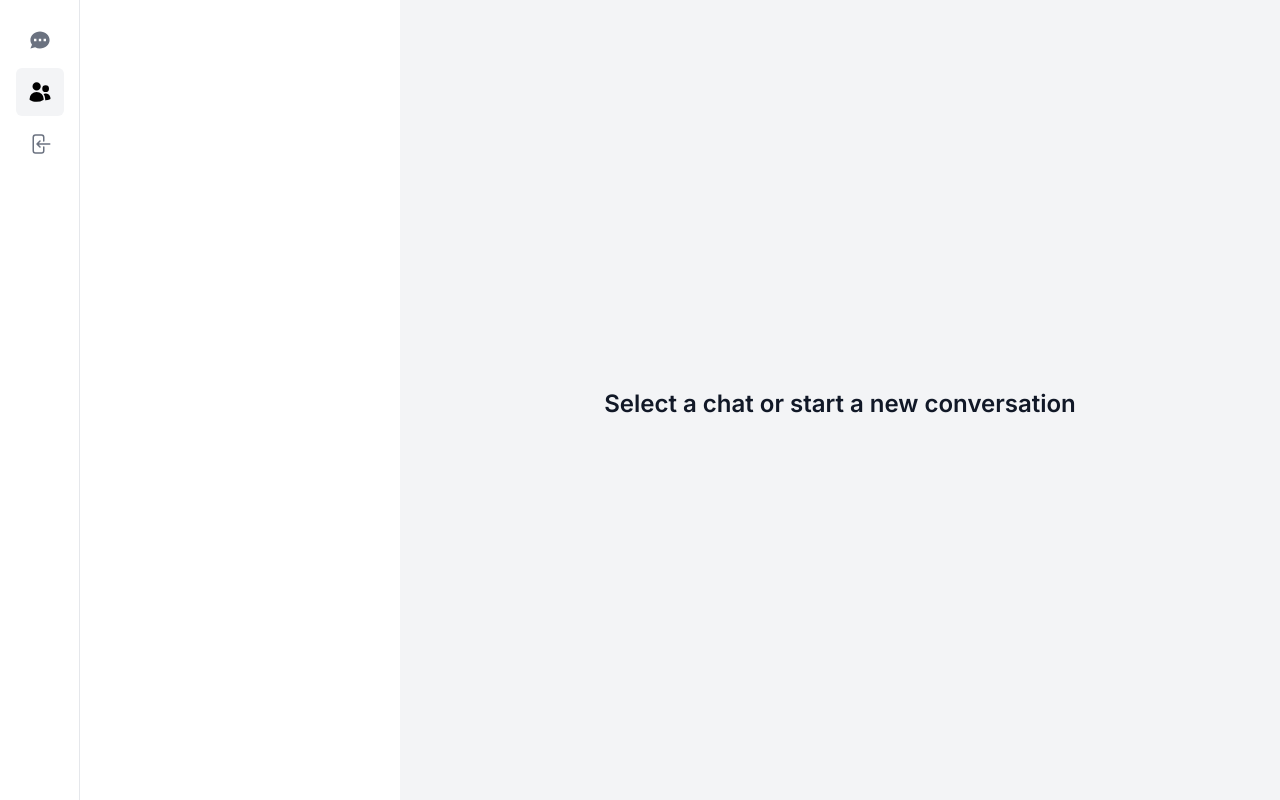
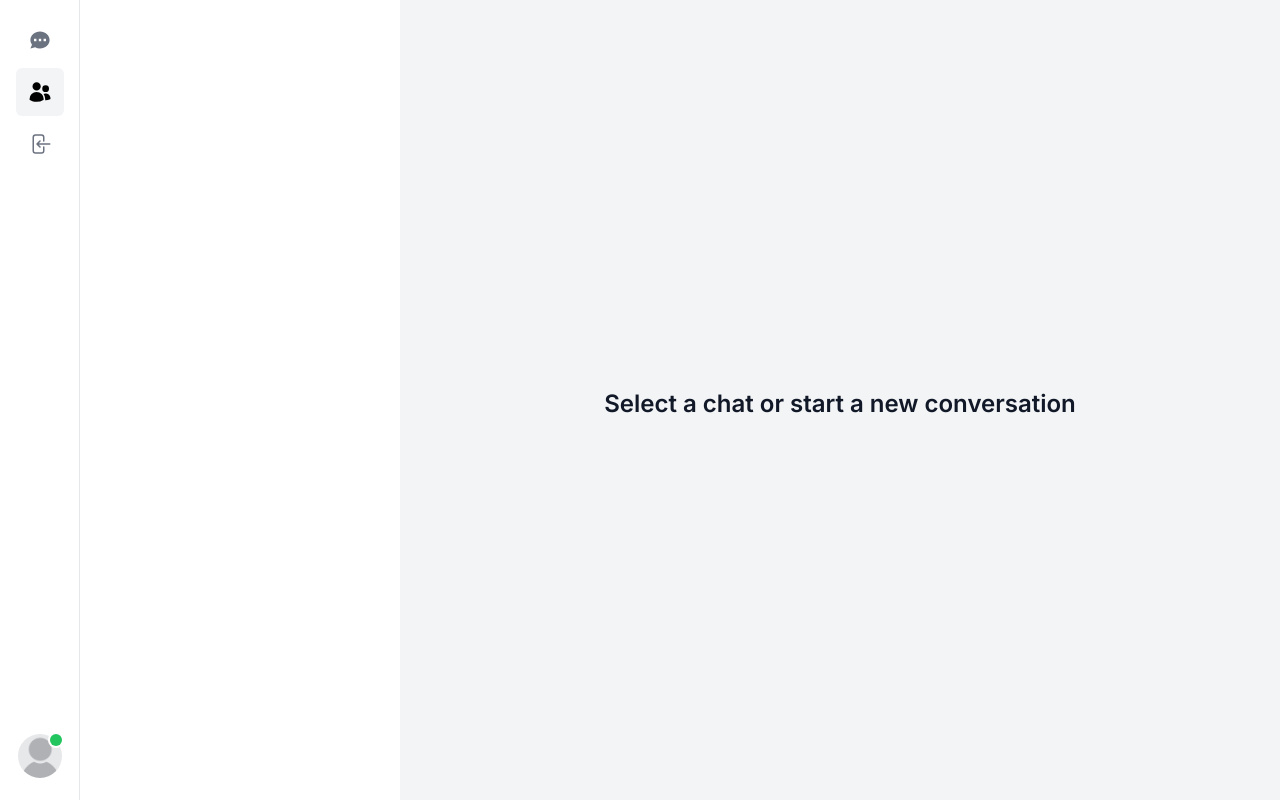
Before and after one commit to shohan-pherones/spectra-chat, a Next.js app: page /users in a window 1280 px wide. Built offline with nearby package versions, Linux system fonts and the light colour scheme; no server answers.

Commit message:
avatar added

```diff
--- /dev/null
+++ b/app/actions/getCurrentUser.ts
@@ -0,0 +1,28 @@
+import prisma from '../libs/db';
+import getSession from './getSession';
+
+const getCurrentUser = async () => {
+  try {
+    const session = await getSession();
+
+    if (!session?.user?.email) {
+      return null;
+    }
+
+    const currentUser = await prisma.user.findUnique({
+      where: {
+        email: session.user.email as string,
+      },
+    });
+
+    if (!currentUser) {
+      return null;
+    }
+
+    return currentUser;
+  } catch (error: any) {
+    return null;
+  }
+};
+
+export default getCurrentUser;
--- /dev/null
+++ b/app/actions/getSession.ts
@@ -0,0 +1,6 @@
+import { authOptions } from '@/app/api/auth/[...nextauth]/route';
+import { getServerSession } from 'next-auth';
+
+export default async function getSession() {
+  return await getServerSession(authOptions);
+}
--- /dev/null
+++ b/app/components/Avatar.tsx
@@ -0,0 +1,26 @@
+'use client';
+
+import { User } from '@prisma/client';
+import Image from 'next/image';
+
+interface AvatarProps {
+  user?: User;
+}
+
+const Avatar: React.FC<AvatarProps> = ({ user }) => {
+  return (
+    <div className='relative'>
+      <div className='relative inline-block h-9 w-9 overflow-hidden rounded-full md:h-11 md:w-11'>
+        <Image
+          height={48}
+          width={48}
+          src={user?.image || '/assets/images/placeholder.jpg'}
+          alt='Avatar'
+        />
+      </div>
+      <span className='absolute right-0 top-0 block h-2 w-2 rounded-full bg-green-500 ring-2 ring-white md:h-3 md:w-3' />
+    </div>
+  );
+};
+
+export default Avatar;
--- a/app/components/sidebar/DesktopSidebar.tsx
+++ b/app/components/sidebar/DesktopSidebar.tsx
@@ -1,10 +1,16 @@
 'use client';
 
 import useRoutes from '@/app/hooks/useRoutes';
+import { User } from '@prisma/client';
 import { useState } from 'react';
+import Avatar from '../Avatar';
 import DesktopItem from './DesktopItem';
 
-const DesktopSidebar = () => {
+interface DesktopSidebarProps {
+  currentUser: User;
+}
+
+const DesktopSidebar: React.FC<DesktopSidebarProps> = ({ currentUser }) => {
   const routes = useRoutes();
   const [isOpen, setIsOpen] = useState<boolean>(false);
 
@@ -24,6 +30,15 @@
           ))}
         </ul>
       </nav>
+
+      <nav className='mt-4 flex flex-col items-center justify-between'>
+        <div
+          onClick={() => setIsOpen(true)}
+          className='cursor-pointer transition hover:opacity-75'
+        >
+          <Avatar user={currentUser} />
+        </div>
+      </nav>
     </div>
   );
 };
--- a/app/components/sidebar/Sidebar.tsx
+++ b/app/components/sidebar/Sidebar.tsx
@@ -1,11 +1,14 @@
 import { PropsWithChildren } from 'react';
 import DesktopSidebar from './DesktopSidebar';
 import MobileFooter from './MobileFooter';
+import getCurrentUser from '@/app/actions/getCurrentUser';
 
 const Sidebar = async ({ children }: PropsWithChildren) => {
+  const currentUser = await getCurrentUser();
+
   return (
     <div className='h-full'>
-      <DesktopSidebar />
+      <DesktopSidebar currentUser={currentUser!} />
       <MobileFooter />
       <main className='h-full lg:pl-20'>{children}</main>
     </div>
--- a/next.config.js
+++ b/next.config.js
@@ -1,4 +1,12 @@
 /** @type {import('next').NextConfig} */
-const nextConfig = {};
+const nextConfig = {
+  images: {
+    domains: [
+      'res.cloudinary.com',
+      'avatars.githubusercontent.com',
+      'lh3.googleusercontent.com',
+    ],
+  },
+};
 
 module.exports = nextConfig;
```
Also changed, not shown: public/assets/images/placeholder.jpg (added).
